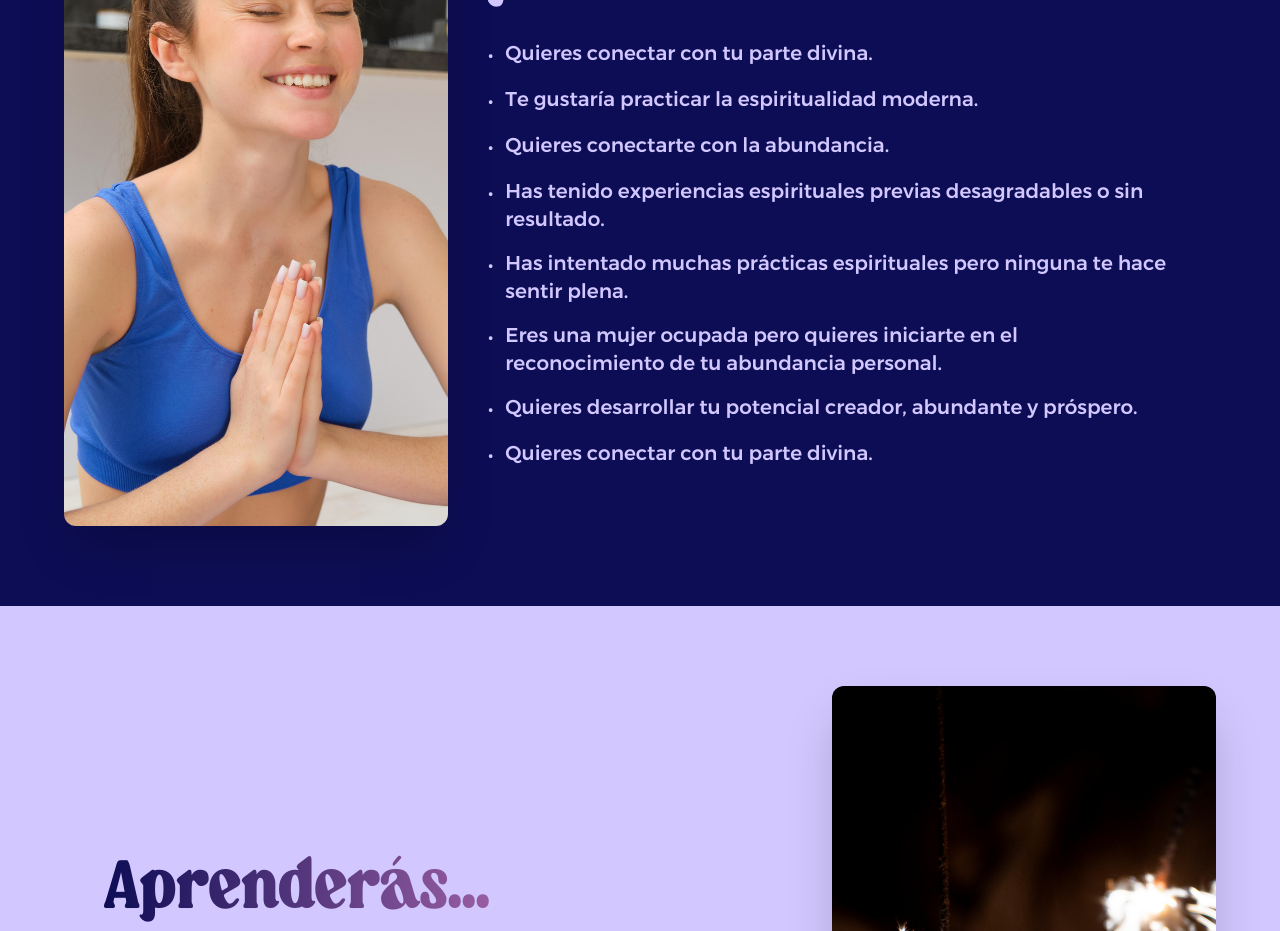
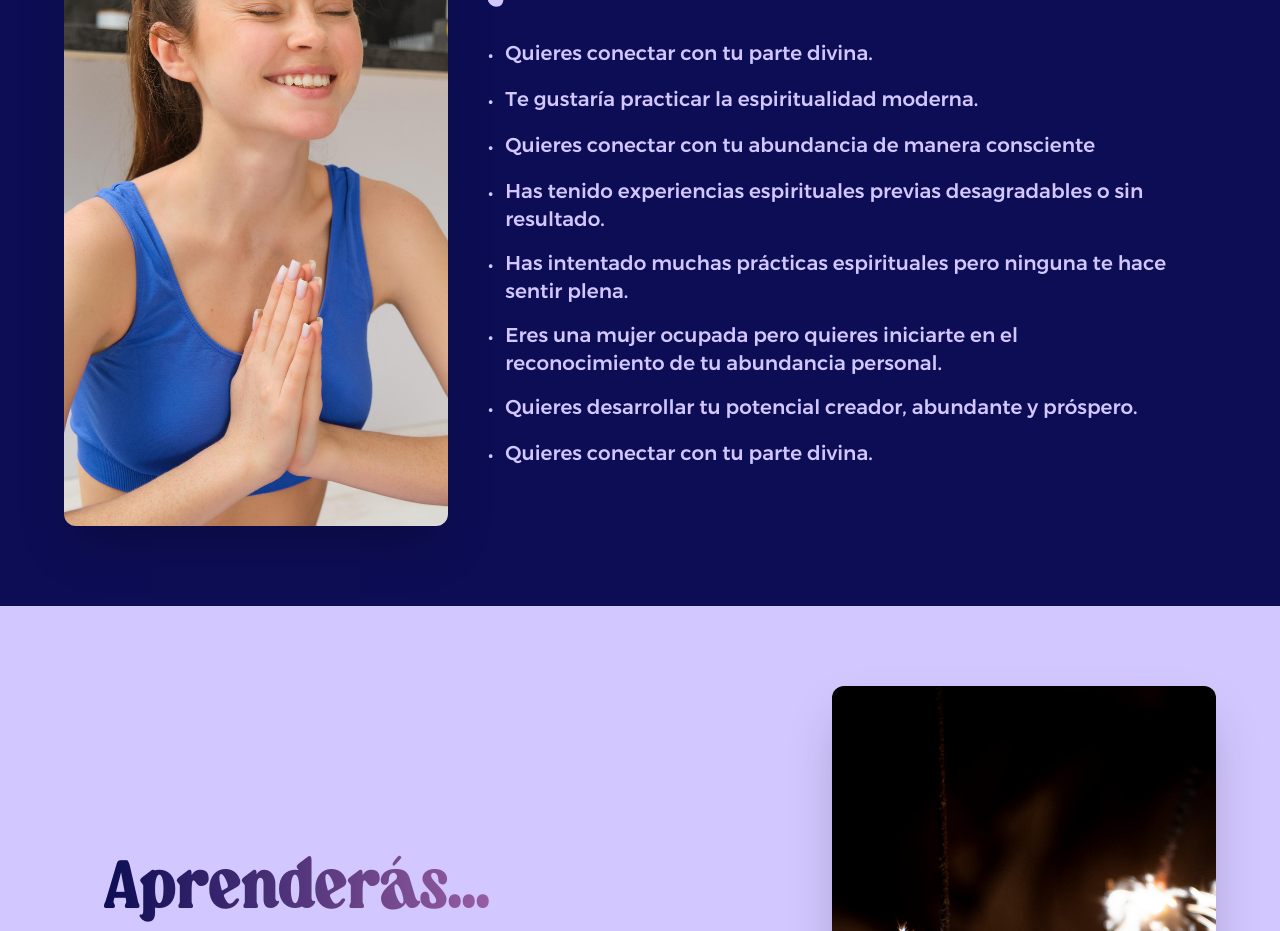
Before and after one commit to aalexlpez/spirituale, a Next.js app: page / in a window 1280 px wide. Shown: the part 1120-2051 px from the top of the page. Built offline with nearby package versions, Linux system fonts and the light colour scheme.

Commit message:
fix - textos

```diff
--- a/src/data/benefits.tsx
+++ b/src/data/benefits.tsx
@@ -18,7 +18,7 @@ export const benefits: IBenefit[] = [
             },
             {
                 title: "",
-                description: "Quieres conectarte con la abundancia.",
+                description: "Quieres conectar con tu abundancia de manera consciente",
                 icon: <>•</>
             },
             {
```
